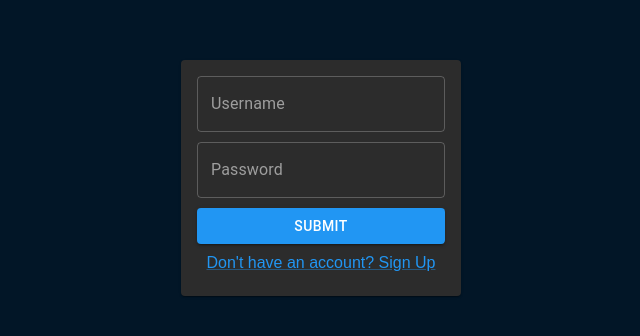
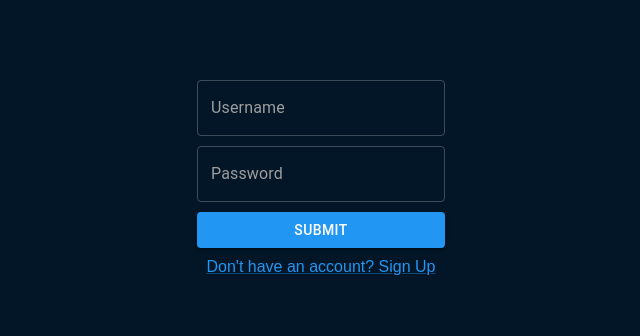
Before and after one commit to TheDeafOne/ScheduLite, a React (Create React App) app in the folder schedulite.clientapp/: page /login in a window 1280 px wide. Shown: the part 222-558 px from the top of the page, without its empty margins (319-959 px from the left). Built offline with nearby package versions, Linux system fonts and the light colour scheme.

Commit message:
login styling fix

```diff
--- a/schedulite.clientapp/src/screens/LoginScreen/LoginScreen.scss
+++ b/schedulite.clientapp/src/screens/LoginScreen/LoginScreen.scss
@@ -1,3 +1,15 @@
-.login {
-  color: white;
+.form-container {
+  display: flex;
+  align-items: center;
+  justify-content: center;
+  flex-direction: column;
+  width: 100%;
 }
+
+.card-container {
+  display: flex;
+  align-items: center;
+  justify-content: center;
+  flex-direction: column;
+  height: 100vh !important;
+}
--- a/schedulite.clientapp/src/screens/LoginScreen/LoginScreen.tsx
+++ b/schedulite.clientapp/src/screens/LoginScreen/LoginScreen.tsx
@@ -1,7 +1,7 @@
 import React, {useState, useEffect, useContext} from 'react';
 import { useNavigate } from "react-router-dom";
 import { useFormik } from 'formik';
-import { Card, Link, TextField, Button, Grid, CardContent, Alert } from '@mui/material';
+import { Link, TextField, Button, Grid, Alert } from '@mui/material';
 
 import * as Yup from "yup";
 import "./LoginScreen.scss"
@@ -63,8 +63,7 @@ const Login = () => {
     return (
 
         <div className="card-container">
-        <Card>
-            <CardContent>
+
             <div className="form-container">
                 <form onSubmit={formik.handleSubmit}>
                 <Grid>
@@ -103,8 +102,7 @@ const Login = () => {
                     Don't have an account? Sign Up
                 </Link>
             </div>
-            </CardContent>
-        </Card>
+
         </div>
     )
 }
```
